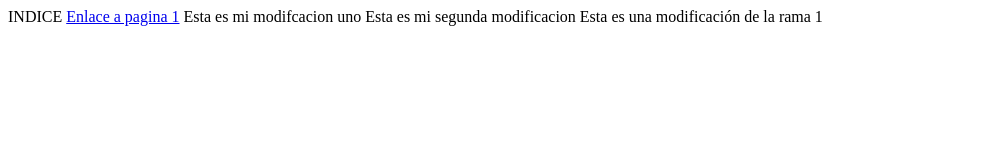
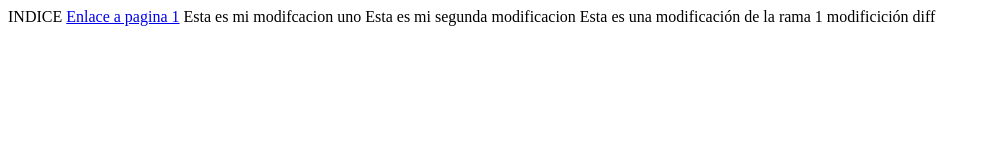
Before and after one commit to fpoveda/repop, a plain HTML site: page index.html in a window 1280 px wide. Shown: the whole page, without its empty margins (0-990 px from the left). Drawn offline with Linux system fonts and the light colour scheme.

Commit message:
mod diff

```diff
--- a/index.html
+++ b/index.html
@@ -4,4 +4,6 @@ INDICE
      Esta es mi modifcacion uno
      Esta es mi segunda modificacion
      Esta es una modificación de la rama 1
+     modificición diff
+
 <html>
```
